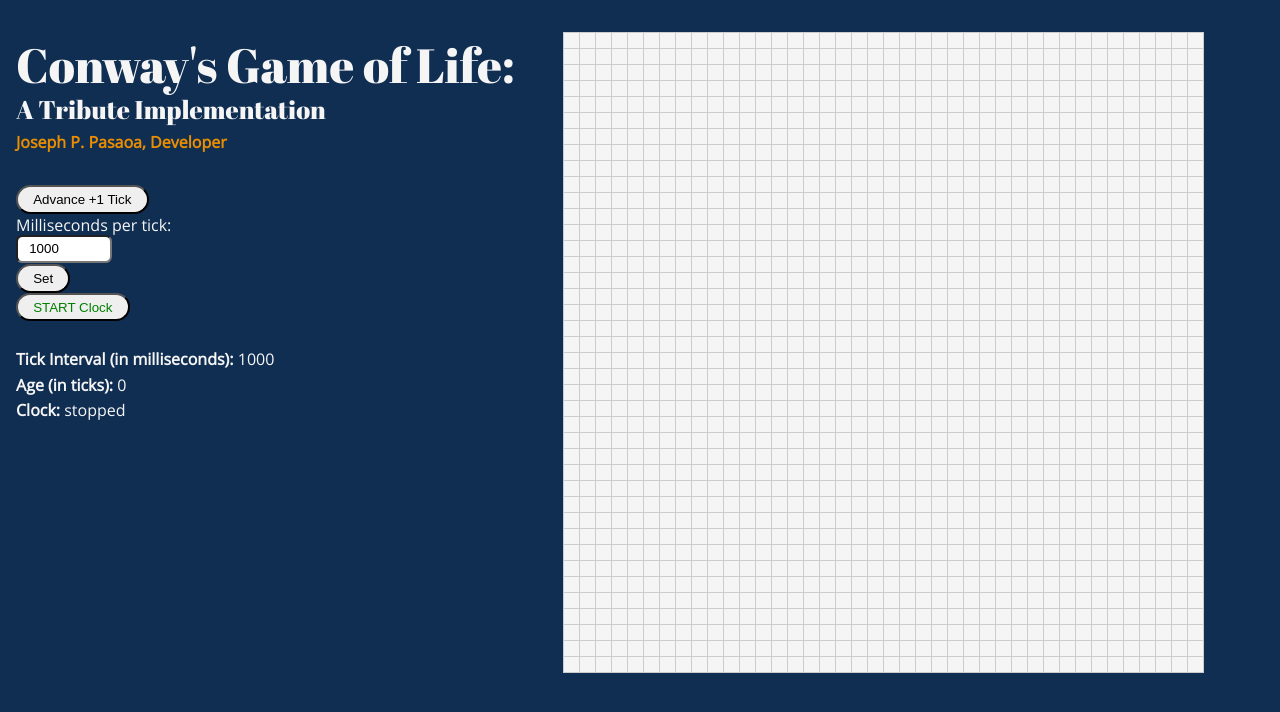
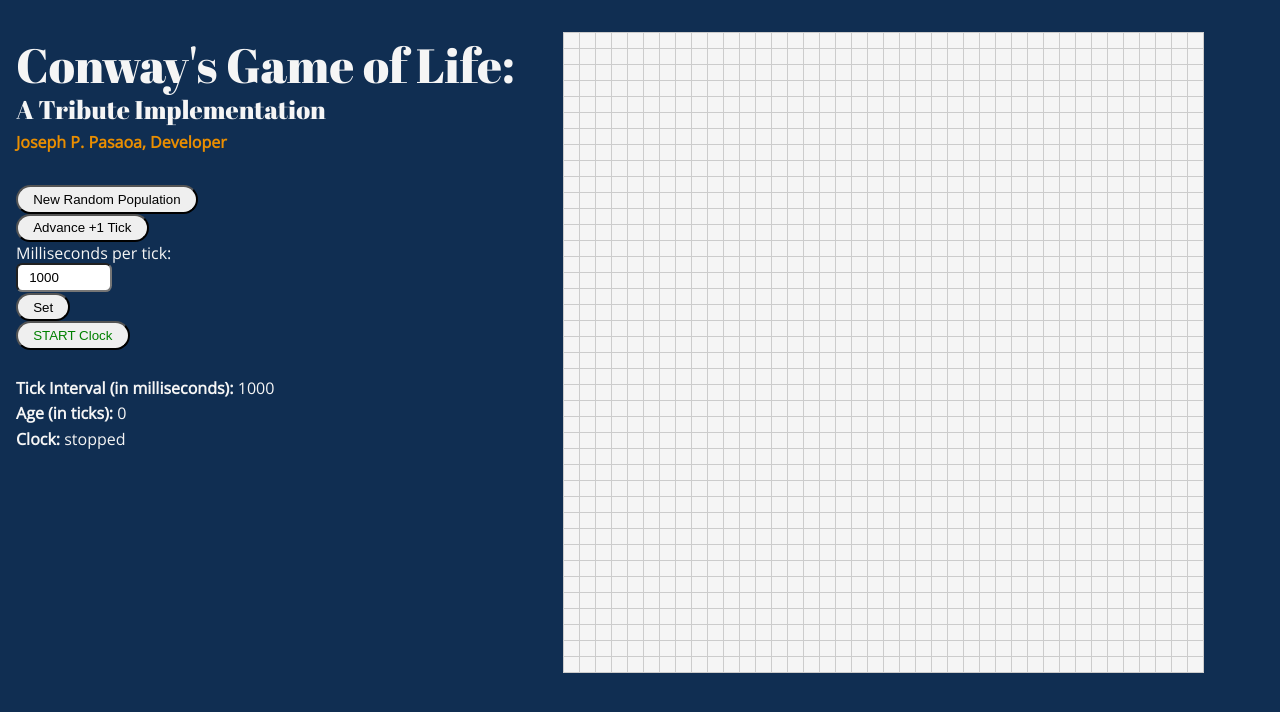
Before and after one commit to joseph-p-pasaoa/conways-game-of-life--react-ts, a React (Create React App) app: page / in a window 1280 px wide. Shown: the top 712 px of the page. Built offline with nearby package versions, Linux system fonts and the light colour scheme.

Commit message:
redo and implement randomized new population system

```diff
--- a/src/classes/GameBoard.tsx
+++ b/src/classes/GameBoard.tsx
@@ -11,11 +11,22 @@ type Coordinates = [number, number];
 class GameBoard {
   boolMatrix: BooleanMatrix;
 
-  constructor(height = 40, length = 40) {
+  constructor(percentOfTrueInput = 0, height = 40, length = 40) {
     this.boolMatrix = [];
-    for (let buildRow = 0; buildRow < height; buildRow++) {
-      const newFalseRow = new Array<boolean>(length).fill(false);
-      this.boolMatrix.push(newFalseRow);
+    if (percentOfTrueInput === 0) {
+      for (let buildRow = 0; buildRow < height; buildRow++) {
+        const newFalseRow = new Array<boolean>(length).fill(false);
+        this.boolMatrix.push(newFalseRow);
+      }
+    } else {
+      for (let buildRow = 0; buildRow < height; buildRow++) {
+        const newRow: boolean[] = [];
+        for (let buildCol = 0; buildCol < length; buildCol++) {
+          const randomPointer = Math.ceil(Math.random() * 100 + 1);
+          newRow.push(randomPointer <= percentOfTrueInput ? true : false);
+        }
+        this.boolMatrix.push(newRow);
+      }
     }
   }
 
--- a/src/components/Controls.tsx
+++ b/src/components/Controls.tsx
@@ -13,6 +13,7 @@ import React, { useState, ChangeEvent } from 'react'
 /* TYPING */
 interface Props {
   isClockRunning: boolean;
+  handleGenNewRandomizedPopulation: () => void;
   handleSetTickInterval: (milliseconds: number) => void;
   handleClickAdvanceOneTick: () => void;
   handleToggleClock: () => void;
@@ -24,6 +25,7 @@ interface Props {
 const Controls = (props: Props) => {
   const {
     isClockRunning,
+    handleGenNewRandomizedPopulation,
     handleSetTickInterval,
     handleClickAdvanceOneTick,
     handleToggleClock
@@ -37,6 +39,12 @@ const Controls = (props: Props) => {
 
   return(
     <div className='controls'>
+      <button
+        type='button'
+        onClick={handleGenNewRandomizedPopulation}
+      >
+        New Random Population
+      </button>
       <button
         type='button'
         onClick={handleClickAdvanceOneTick}
--- a/src/pages/Main.tsx
+++ b/src/pages/Main.tsx
@@ -61,6 +61,10 @@ const Main = () => {
     setActualTickInterval(milliseconds);
   }
 
+  const handleGenNewRandomizedPopulation = () => {
+    setBoard(new GameBoard(22));  // DEV hardcode random true to 22% for now. todo input for random percent
+  }
+
 
   // RETURN
   return (
@@ -69,6 +73,7 @@ const Main = () => {
         <Header />
         <Controls
           isClockRunning={isClockRunning}
+          handleGenNewRandomizedPopulation={handleGenNewRandomizedPopulation}
           handleSetTickInterval={handleSetTickInterval}
           handleClickAdvanceOneTick={handleClickAdvanceOneTick}
           handleToggleClock={handleToggleClock}
```
